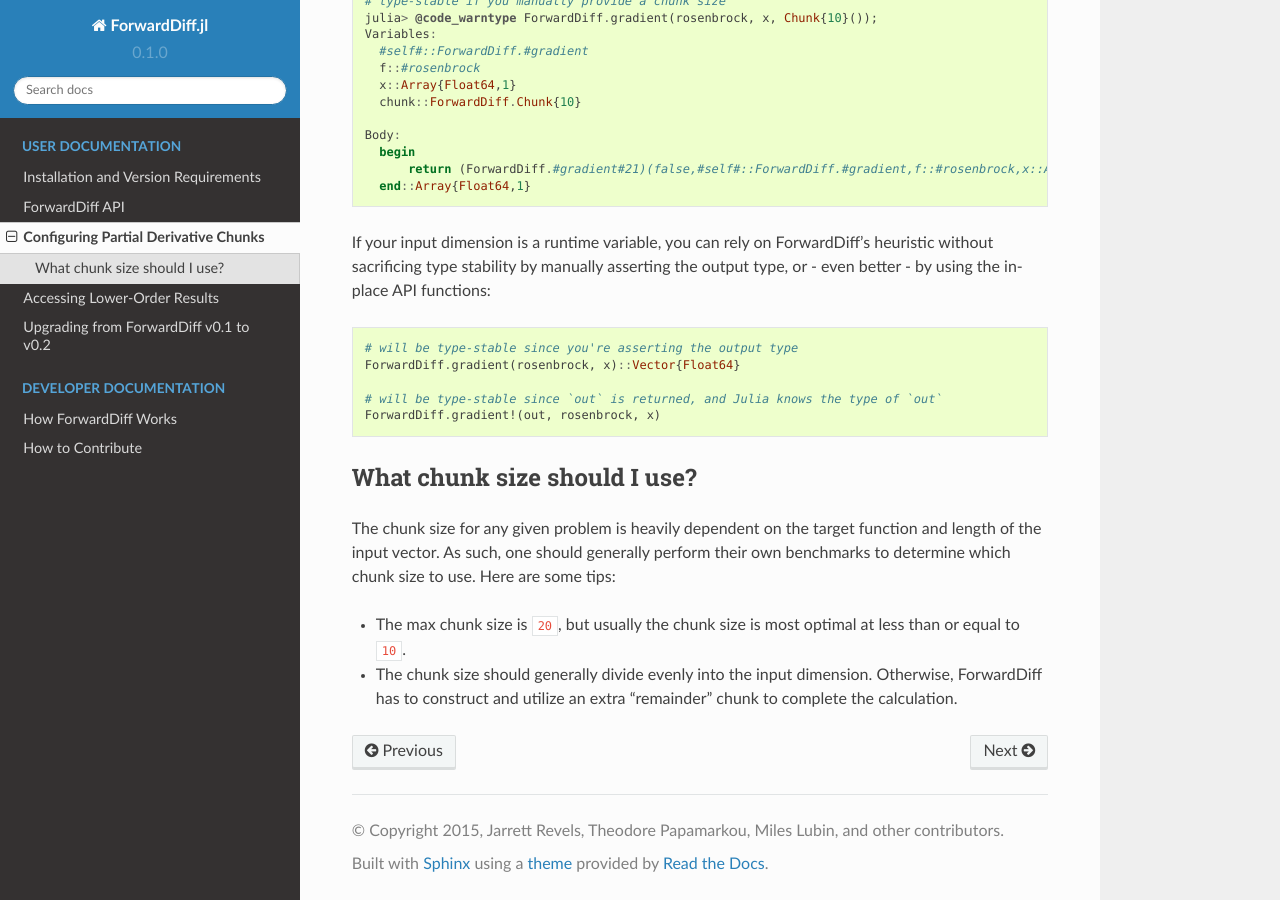
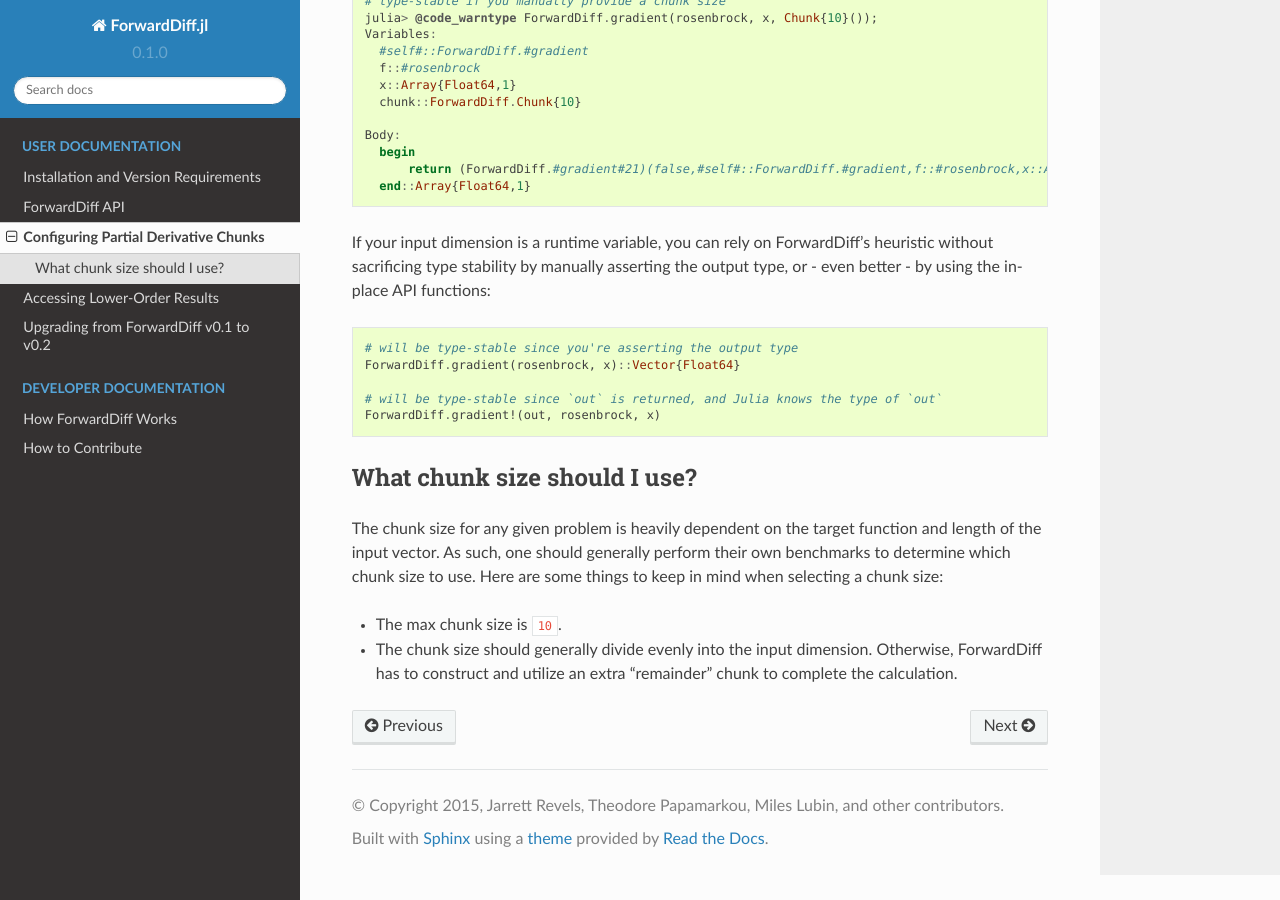
Before and after one commit to JuliaDiff/ForwardDiff.jl, a Sphinx documentation site: the page built from docs/source/chunk.rst, in a window 1280 px wide and 900 px high, scrolled down 1470 px. Built offline with Sphinx 7.4.7 and the Read the Docs theme 2.0.0, drawn with Linux system fonts in a browser that asks for light colours; pages that are not in the unit, such as notebooks, are missing from menus.

Commit message:
fix documentation

```diff
--- a/docs/source/chunk.rst
+++ b/docs/source/chunk.rst
@@ -103,8 +103,8 @@
 
 The chunk size for any given problem is heavily dependent on the target function and length
 of the input vector. As such, one should generally perform their own benchmarks to determine
-which chunk size to use. Here are some tips:
+which chunk size to use. Here are some things to keep in mind when selecting a chunk size:
 
-- The max chunk size is ``20``, but usually the chunk size is most optimal at less than or equal to ``10``.
+- The max chunk size is ``10``.
 
 - The chunk size should generally divide evenly into the input dimension. Otherwise, ForwardDiff has to construct and utilize an extra "remainder" chunk to complete the calculation.
```
